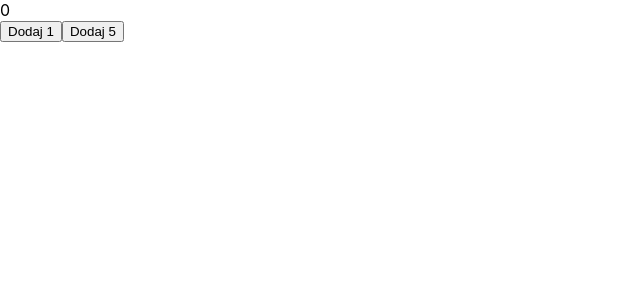
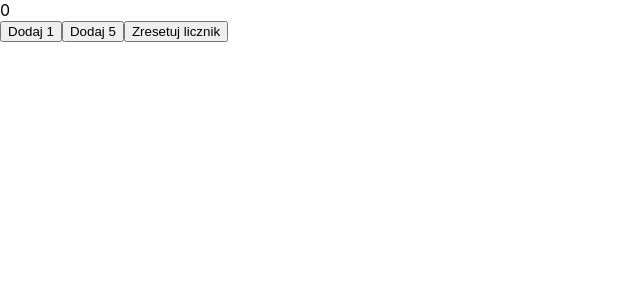
Before and after one commit to Kubzer0/counter-react-app, a React (Create React App) app: page / in a window 1280 px wide. Shown: the top 300 px of the page, without its empty margins (0-640 px from the left). Built offline with nearby package versions, Linux system fonts and the light colour scheme.

Commit message:
reset button added- value set by props

```diff
--- a/src/App.js
+++ b/src/App.js
@@ -7,7 +7,7 @@ class App extends React.Component {
   render() {
     return (
       <Counter
-      startValue={0}
+      initialValue={0}
       />
     )
   }
--- a/src/Counter.js
+++ b/src/Counter.js
@@ -3,7 +3,7 @@ import React from 'react'
 class Counter extends React.Component {
 
     state = {
-        number: this.props.startValue
+        number: this.props.initialValue
     }
 
     incByOneHandler() {
@@ -12,6 +12,9 @@ class Counter extends React.Component {
 
     incByFiveHandler() {
         this.setState({ number: this.state.number + 5 })
+    }
+    resetCounter(){
+        this.setState({number: this.props.initialValue})
     }
 
     render() {
@@ -30,6 +33,11 @@ class Counter extends React.Component {
                 >
                     Dodaj 5
                 </button>
+                <button
+                    onClick={() => this.resetCounter()}
+                >
+                    Zresetuj licznik
+                </button>
 
             </div>
 
```
